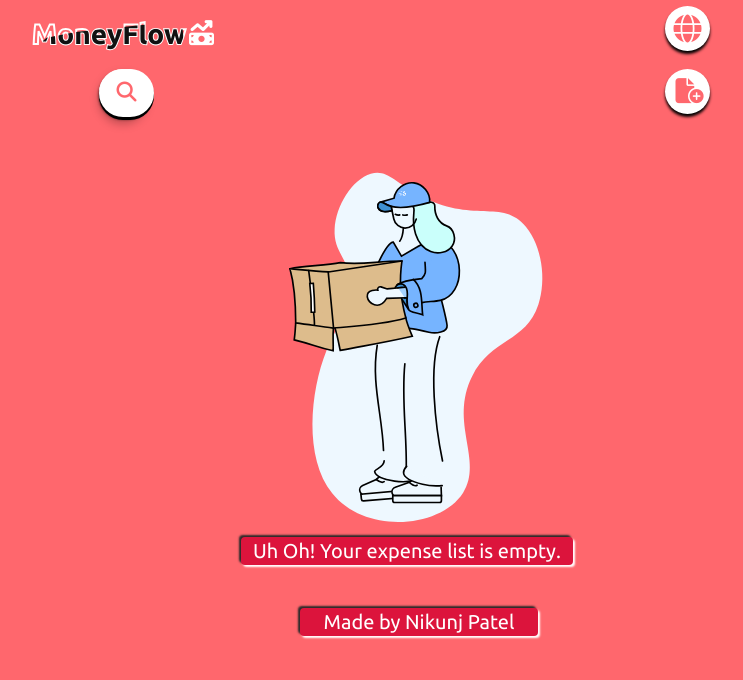
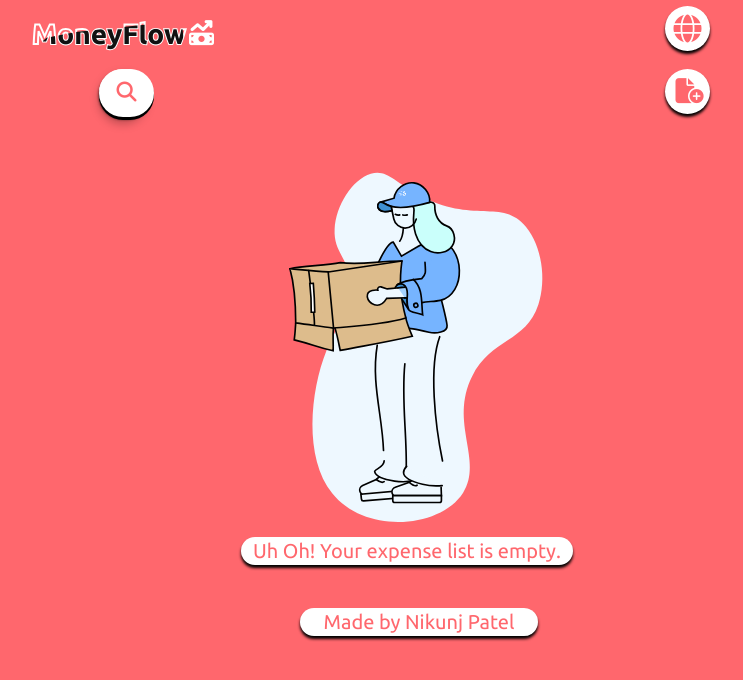
Before and after one commit to nrrpatel1114/moneyflow, a React (Create React App) app: page / in a window 1280 px wide. Shown: the top 680 px of the page, without its empty margins (233-976 px from the left). Built offline with nearby package versions, Linux system fonts and the light colour scheme.

Commit message:
updated projects section

```diff
--- a/src/components/expense-list/expense-list.css
+++ b/src/components/expense-list/expense-list.css
@@ -13,13 +13,13 @@
 }
 
 .empty-state label{
-  background-color: crimson;
+  background-color: #fff;
 padding: 2px 12px;
-border-radius: 4px 4px 4px 4px;
-color: #fff;
+border-radius: 15px 15px 15px 15px;
+color: #FF676D;
 font-family: 'Ubuntu', sans-serif;
 font-size: 20px;
-box-shadow: 2px 2px 2px #fff, -2px -2px 2px rgb(42, 42, 42, 5);
+box-shadow: 0px 3px 3px rgb(0 0 0);
 }
 .empty-image {
   height: 360px;
@@ -32,13 +32,13 @@ box-shadow: 2px 2px 2px #fff, -2px -2px 2px rgb(42, 42, 42, 5);
   justify-content: center;
   align-items: center;
   padding-bottom: 6px;
-  background-color: crimson;
+  background-color: #fff;
   padding: 2px 12px;
-  border-radius: 4px 4px 4px 4px;
-  color: #fff;
+  border-radius: 15px 15px 15px 15px;
+  color: #FF676D;
   font-family: 'Ubuntu', sans-serif;
   font-size: 20px;
-  box-shadow: 2px 2px 2px #fff, -2px -2px 2px rgb(42, 42, 42, 5);
+  box-shadow: 0px 3px 3px rgb(0 0 0);
 }
 
 
--- a/src/components/header/header.css
+++ b/src/components/header/header.css
@@ -111,14 +111,14 @@
 
 
 .project .proj-button:hover{
-  width: 230px;
+  width: 190px;
 }
 
 
 .project .proj-button .icon{
   display: inline-block;
-  height: 45px;
-  width: 45px;
+  height: 40px;
+  width: 40px;
   text-align: center;
   border-radius: 50px;
   box-sizing: border-box;
@@ -132,7 +132,7 @@
   line-height: 45px;
   align-items: center;
   text-align: center;
-  margin-left: 0px;
+  margin-left: 5px;
   color: #FF676D;
 
 }
@@ -140,9 +140,9 @@
 .project .proj-button span{
   font-size: 19px;
   font-weight: 500;
-  line-height: 25px;
-  margin-left: 0px;
-  margin-bottom: 20px;
+  line-height: -15px;
+  margin-left: 5px;
+  margin-bottom: 40px;
   color: #FF676D;
 }
 
@@ -193,5 +193,14 @@
   .header-button{
       font-size: 18px;
   }
+  .project .proj-button:hover{
+    width: 185px;
+  }
+  .project .proj-button span{
 
+    line-height: -25px;
+    margin-left: 5px;
+    margin-bottom: 35px;
+    color: #FF676D;
+  }
 }
--- a/src/components/header/index.js
+++ b/src/components/header/index.js
@@ -17,7 +17,7 @@ const Header = () => {
                 <div className='proj-button'>
                     <a href='https://nikunjpatel.netlify.app/#home' target="_blank" rel="noopener noreferrer" >
                     <div className='icon'><i className="fa-solid fa-globe"></i></div>
-                    <span>View more projects</span>
+                    <span>Other projects</span>
                     </a>
                 </div>
             </div>
```
